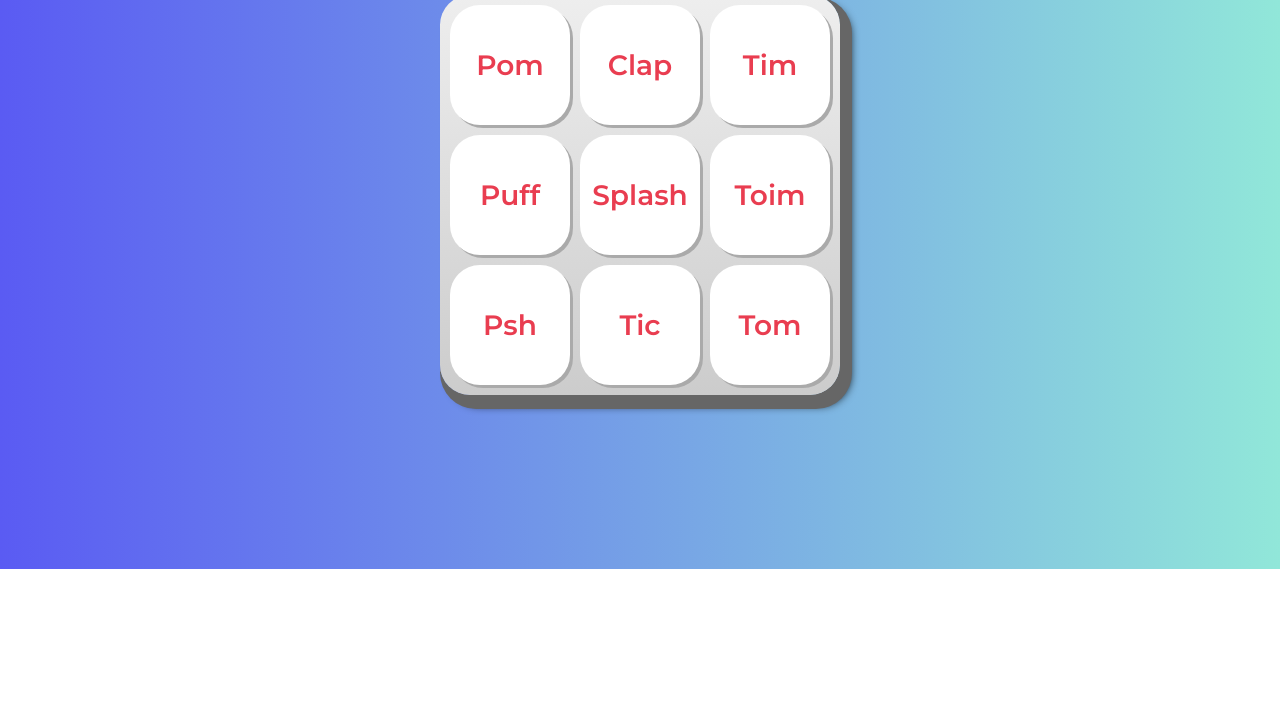
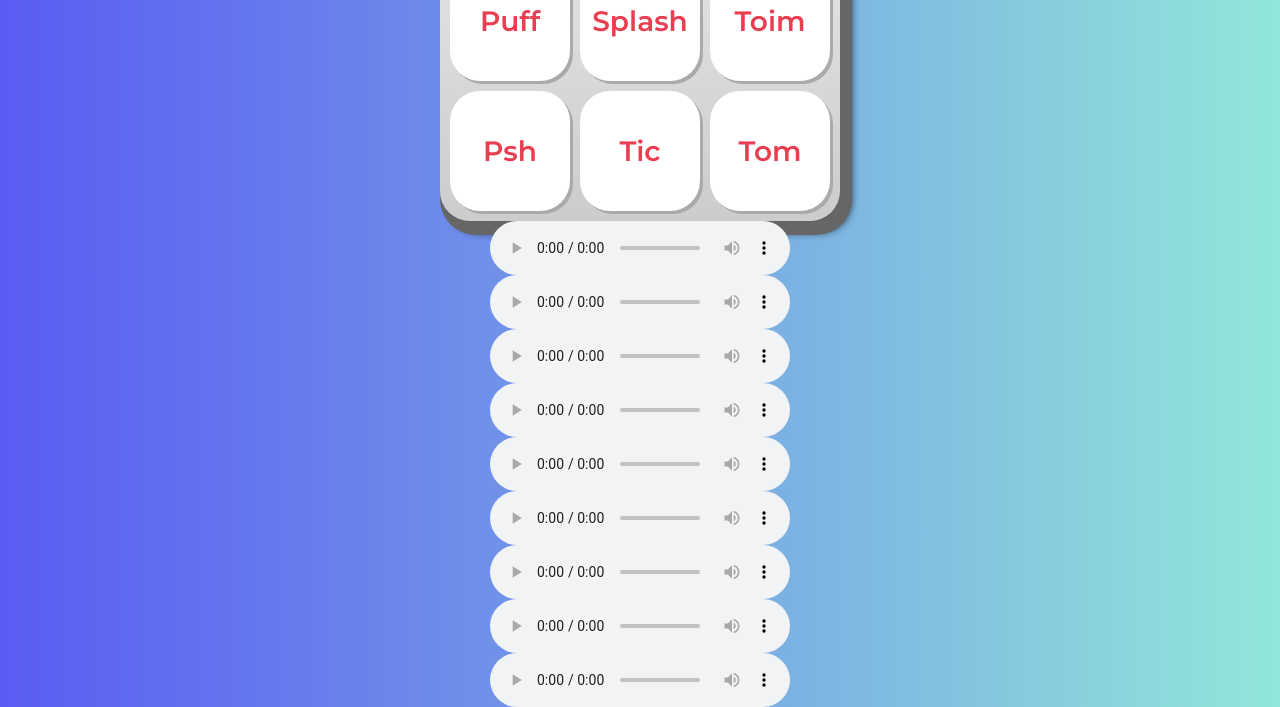
Before and after one commit to steaac9/Alura-Midi, a plain HTML site: page index.html in a window 1280 px wide. Shown: the part 231-938 px from the top of the page. Before the commit the page ends 800 px from the top, so only its background shows below. Drawn offline with Linux system fonts and the light colour scheme.

Commit message:
Clicando en el boton

```diff
--- a/index.html
+++ b/index.html
@@ -20,7 +20,7 @@
     <h1>Alura Midi</h1>
 
     <section class="teclado">
-        <button class="tecla tecla_pom">Pom</button>
+        <button onclick="alert('POM')" class="tecla tecla_pom">Pom</button>
         <button class="tecla tecla_clap">Clap</button>
         <button class="tecla tecla_tim">Tim</button>
 
@@ -33,15 +33,15 @@
         <button class="tecla tecla_tom">Tom</button>
     </section>
 
-    <audio src="sounds/keyq.wav" id="sonido_tecla_pom"></audio>
-    <audio src="sounds/keye.wav" id="sonido_tecla_tim"></audio>
-    <audio src="sounds/keya.wav" id="sonido_tecla_puff"></audio>
-    <audio src="sounds/keys.wav" id="sonido_tecla_splash"></audio>
-    <audio src="sounds/keyw.wav" id="sonido_tecla_clap"></audio>
-    <audio src="sounds/keyd.wav" id="sonido_tecla_toim"></audio>
-    <audio src="sounds/keyz.wav" id="sonido_tecla_psh"></audio>
-    <audio src="sounds/keyx.wav" id="sonido_tecla_tic"></audio>
-    <audio src="sounds/keyc.wav" id="sonido_tecla_tom"></audio>
+    <audio controls src="sounds/keyq.wav" id="sonido_tecla_pom"></audio>
+    <audio controls src="sounds/keye.wav" id="sonido_tecla_tim"></audio>
+    <audio controls src="sounds/keya.wav" id="sonido_tecla_puff"></audio>
+    <audio controls src="sounds/keys.wav" id="sonido_tecla_splash"></audio>
+    <audio controls src="sounds/keyw.wav" id="sonido_tecla_clap"></audio>
+    <audio controls src="sounds/keyd.wav" id="sonido_tecla_toim"></audio>
+    <audio controls src="sounds/keyz.wav" id="sonido_tecla_psh"></audio>
+    <audio controls src="sounds/keyx.wav" id="sonido_tecla_tic"></audio>
+    <audio controls src="sounds/keyc.wav" id="sonido_tecla_tom"></audio>
 
 
 </body>
```
